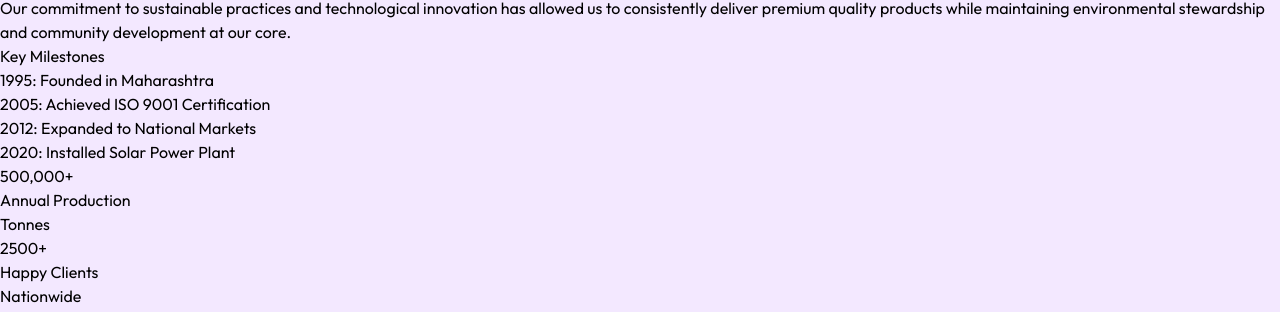
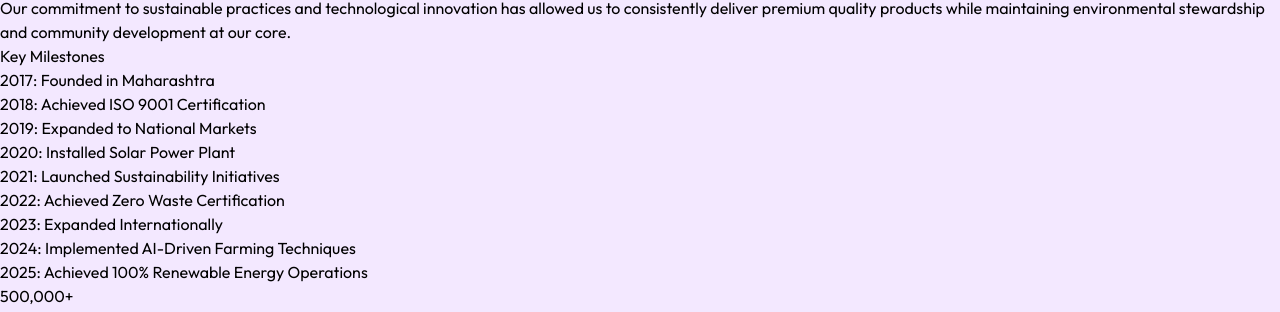
Before and after one commit to rishiram21/crystarasugar, a React (Vite) app: page /company-overview in a window 1280 px wide. Shown: the part 637-949 px from the top of the page. Built offline with nearby package versions, Linux system fonts and the light colour scheme.

Commit message:
07-03-2025

```diff
--- a/src/pages/CompanyOverview.jsx
+++ b/src/pages/CompanyOverview.jsx
@@ -69,23 +69,44 @@
     <ul className="space-y-3">
       <li className="flex items-center">
         <div className="h-2 w-2 bg-purple-500 rounded-full mr-3"></div>
-                  <span className="text-gray-600">1995: Founded in Maharashtra</span>
+        <span className="text-gray-600">2017: Founded in Maharashtra</span>
       </li>
       <li className="flex items-center">
         <div className="h-2 w-2 bg-purple-500 rounded-full mr-3"></div>
-                  <span className="text-gray-600">2005: Achieved ISO 9001 Certification</span>
+        <span className="text-gray-600">2018: Achieved ISO 9001 Certification</span>
       </li>
       <li className="flex items-center">
         <div className="h-2 w-2 bg-purple-500 rounded-full mr-3"></div>
-                  <span className="text-gray-600">2012: Expanded to National Markets</span>
+        <span className="text-gray-600">2019: Expanded to National Markets</span>
       </li>
       <li className="flex items-center">
         <div className="h-2 w-2 bg-purple-500 rounded-full mr-3"></div>
         <span className="text-gray-600">2020: Installed Solar Power Plant</span>
       </li>
+      <li className="flex items-center">
+        <div className="h-2 w-2 bg-purple-500 rounded-full mr-3"></div>
+        <span className="text-gray-600">2021: Launched Sustainability Initiatives</span>
+      </li>
+      <li className="flex items-center">
+        <div className="h-2 w-2 bg-purple-500 rounded-full mr-3"></div>
+        <span className="text-gray-600">2022: Achieved Zero Waste Certification</span>
+      </li>
+      <li className="flex items-center">
+        <div className="h-2 w-2 bg-purple-500 rounded-full mr-3"></div>
+        <span className="text-gray-600">2023: Expanded Internationally</span>
+      </li>
+      <li className="flex items-center">
+        <div className="h-2 w-2 bg-purple-500 rounded-full mr-3"></div>
+        <span className="text-gray-600">2024: Implemented AI-Driven Farming Techniques</span>
+      </li>
+      <li className="flex items-center">
+        <div className="h-2 w-2 bg-purple-500 rounded-full mr-3"></div>
+        <span className="text-gray-600">2025: Achieved 100% Renewable Energy Operations</span>
+      </li>
     </ul>
   </div>
 </motion.div>
+
         </motion.div>
 
         {/* Stats Section */}
```
Also changed, not shown: src/pages/Home.jsx (indentation only). Lines whose indentation alone changed are shown as unchanged.
